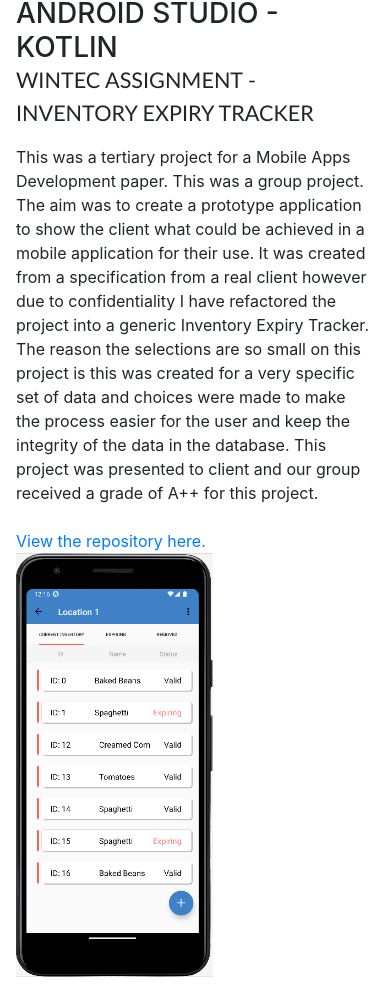
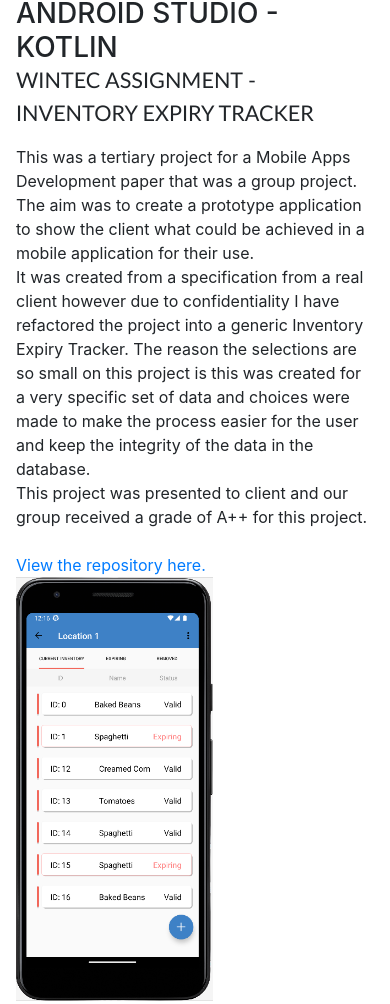
Before and after one commit to SeclusiveTea/Portfolio-Resume, a website with bundled scripts: page index.html in a window 390 px wide. Shown: the part 4389-5393 px from the top of the page. Built offline with nearby package versions, Linux system fonts and the light colour scheme; a web font is replaced by a local one.

Commit message:
Update index.html

```diff
--- a/index.html
+++ b/index.html
@@ -215,18 +215,18 @@
                   <div class="resume-content mr-auto">
                       <h3 class="mb-0">Android Studio - KOTLIN</h3>
                       <div class="subheading mb-3">Wintec Assignment - Inventory Expiry Tracker</div>
-                      <div>This was a tertiary project for a Mobile Apps Development paper. This was a group project.
+                      <div>This was a tertiary project for a Mobile Apps Development paper that was a group project.<br>
 
-The aim was to create a prototype application to show the client what could be achieved in a mobile application for their use.
+The aim was to create a prototype application to show the client what could be achieved in a mobile application for their use.<br>
 
-It was created from a specification from a real client however due to confidentiality I have refactored the project into a generic Inventory Expiry Tracker. The reason the selections are so small on this project is this was created for a very specific set of data and choices were made to make the process easier for the user and keep the integrity of the data in the database.
+It was created from a specification from a real client however due to confidentiality I have refactored the project into a generic Inventory Expiry Tracker. The reason the selections are so small on this project is this was created for a very specific set of data and choices were made to make the process easier for the user and keep the integrity of the data in the database.<br>
 
 This project was presented to client and our group received a grade of A++ for this project.</div>
                       <br />
                       <div><a href="https://github.com/SeclusiveTea/InventoryExpiryTracker.git">View the repository here.</a></div>
                   </div>
                   <div class="resume-date text-md-right">
-                      <img width="197" src="img/apppreview.PNG" />
+                      <img width="197" src="img/apppreview.png" />
 
                   </div>
               </div>
```
